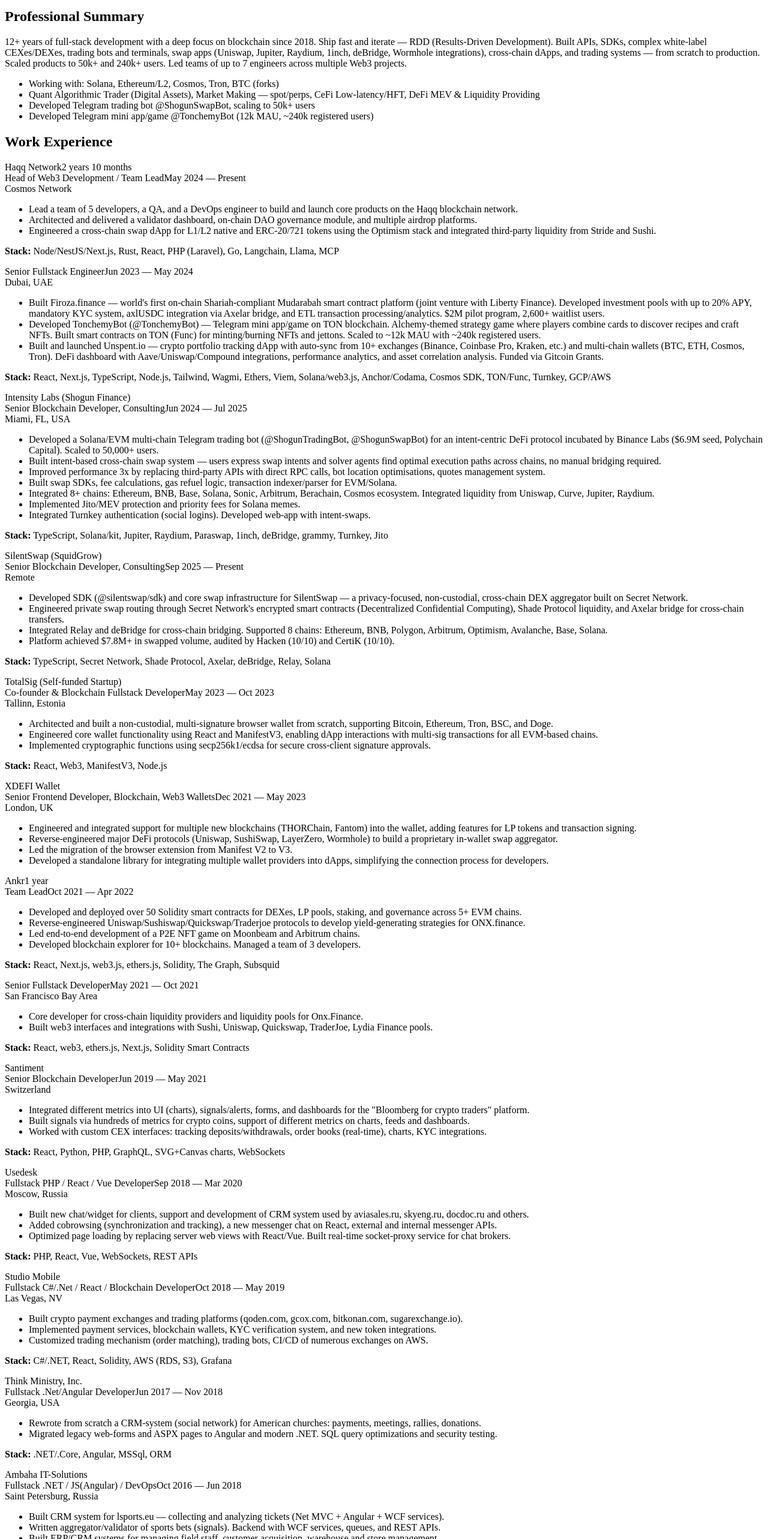
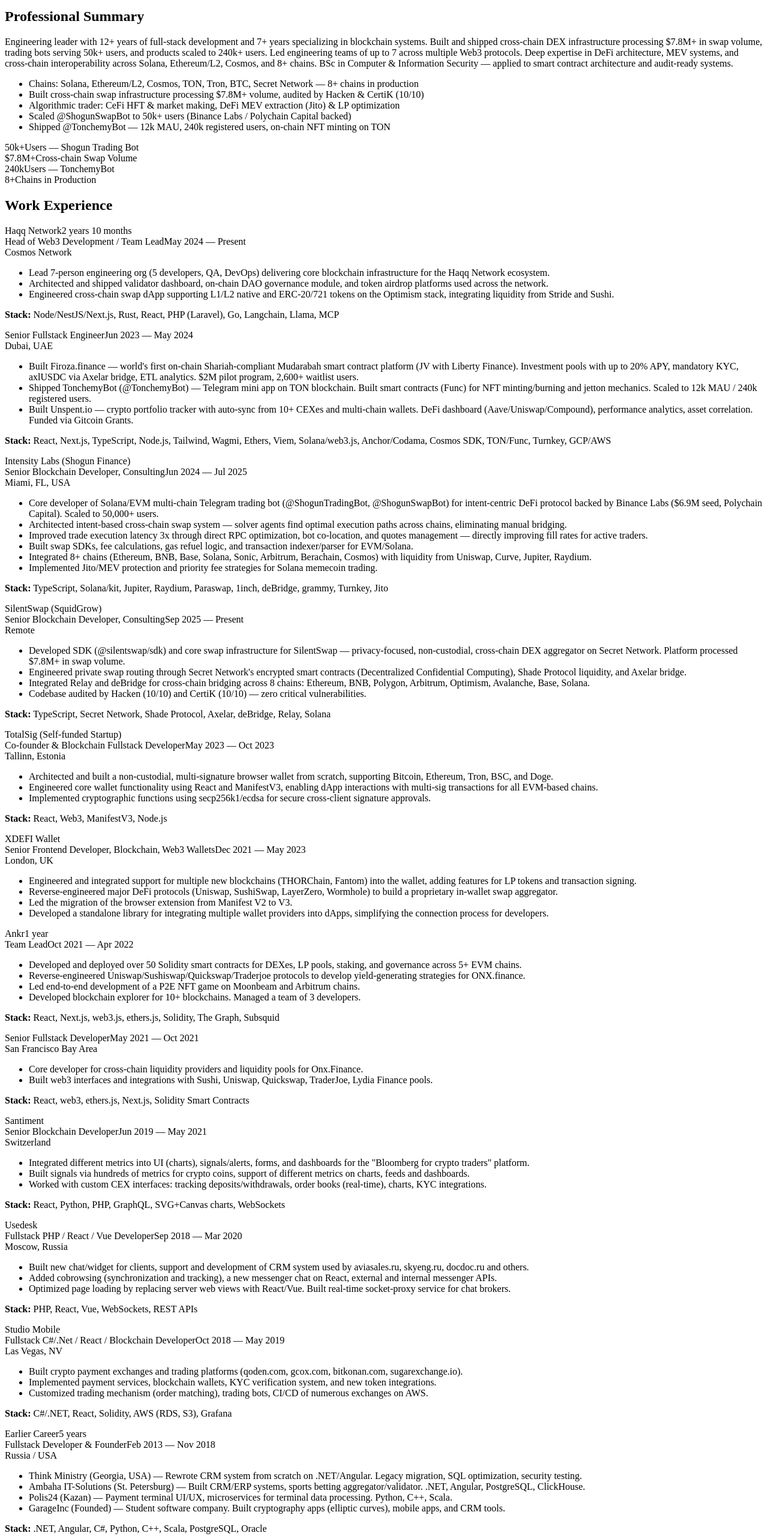
Before and after one commit to GarageInc/cv-template, a React (Vite) app: page / in a window 1280 px wide. Shown: the part 234-2800 px from the top of the page at 60% size. Built offline with nearby package versions, Linux system fonts and the light colour scheme; the HTML template or start-up script is replaced by a standard one.

Commit message:
Update resume content and layout: revised job title and description, added achievements section with key metrics, and adjusted location to Dubai. Enhanced CSS for achievements display and improved overall presentation.

```diff
--- a/src/App.css
+++ b/src/App.css
@@ -232,6 +232,42 @@
   line-height: 1.55;
   color: var(--color-text);
   margin-bottom: 0.25rem;
+}
+
+/* ─── Key Achievements ─── */
+.achievements-grid {
+  display: grid;
+  grid-template-columns: repeat(4, 1fr);
+  gap: 0.75rem;
+  margin-bottom: 1.75rem;
+  padding: 1rem 0;
+  border-bottom: 1px solid var(--color-border-light);
+}
+
+.achievement-card {
+  display: flex;
+  flex-direction: column;
+  align-items: center;
+  text-align: center;
+  padding: 0.75rem 0.5rem;
+  border: 1px solid var(--color-border-light);
+  border-radius: 4px;
+}
+
+.achievement-metric {
+  font-size: 1.35rem;
+  font-weight: 700;
+  color: var(--color-accent);
+  line-height: 1.2;
+  font-family: -apple-system, BlinkMacSystemFont, 'Segoe UI', sans-serif;
+}
+
+.achievement-label {
+  font-size: 0.75rem;
+  color: var(--color-text-muted);
+  margin-top: 0.25rem;
+  line-height: 1.3;
+  font-family: -apple-system, BlinkMacSystemFont, 'Segoe UI', sans-serif;
 }
 
 /* ─── Experience ─── */
@@ -480,6 +516,10 @@
     flex-direction: column;
     gap: 0;
   }
+
+  .achievements-grid {
+    grid-template-columns: repeat(2, 1fr);
+  }
 }
 
 /* ─── PDF Mode ─── */
@@ -515,6 +555,20 @@
   grid-template-columns: repeat(3, 1fr);
 }
 
+.pdf-mode .achievements-grid {
+  gap: 0.5rem;
+  margin-bottom: 1.25rem;
+  padding: 0.75rem 0;
+}
+
+.pdf-mode .achievement-metric {
+  font-size: 1.1rem;
+}
+
+.pdf-mode .achievement-label {
+  font-size: 0.7rem;
+}
+
 /* ─── Print ─── */
 @media print {
   body {
--- a/src/App.tsx
+++ b/src/App.tsx
@@ -104,6 +104,16 @@
             ))}
           </ul>
         </section>
+
+        {/* Key Achievements */}
+        <div className="achievements-grid">
+          {resumeData.achievements.map((a, i) => (
+            <div key={i} className="achievement-card">
+              <span className="achievement-metric">{a.metric}</span>
+              <span className="achievement-label">{a.label}</span>
+            </div>
+          ))}
+        </div>
 
         {/* Work Experience */}
         <section className="doc-section" id="experience">
--- a/src/data/resumeData.ts
+++ b/src/data/resumeData.ts
@@ -22,9 +22,14 @@
   level: string;
 }
 
+export interface Achievement {
+  metric: string;
+  label: string;
+}
+
 export const resumeData = {
   name: 'Rinat Fihtengolts',
-  title: 'Senior Web3 Engineer | Fullstack Developer | Head of Engineering',
+  title: 'Head of Engineering | Senior Web3 Engineer | Cross-Chain Systems',
   location: 'Dubai, UAE; Moscow, Russia',
 
   contact: {
@@ -37,14 +42,22 @@
   },
 
   summary:
-    '12+ years of full-stack development with a deep focus on blockchain since 2018. Ship fast and iterate — RDD (Results-Driven Development). Built APIs, SDKs, complex white-label CEXes/DEXes, trading bots and terminals, swap apps (Uniswap, Jupiter, Raydium, 1inch, deBridge, Wormhole integrations), cross-chain dApps, and trading systems — from scratch to production. Scaled products to 50k+ and 240k+ users. Led teams of up to 7 engineers across multiple Web3 projects.',
+    'Engineering leader with 12+ years of full-stack development and 7+ years specializing in blockchain systems. Built and shipped cross-chain DEX infrastructure processing $7.8M+ in swap volume, trading bots serving 50k+ users, and products scaled to 240k+ users. Led engineering teams of up to 7 across multiple Web3 protocols. Deep expertise in DeFi architecture, MEV systems, and cross-chain interoperability across Solana, Ethereum/L2, Cosmos, and 8+ chains. BSc in Computer & Information Security — applied to smart contract architecture and audit-ready systems.',
 
   highlights: [
-    'Working with: Solana, Ethereum/L2, Cosmos, Tron, BTC (forks)',
-    'Quant Algorithmic Trader (Digital Assets), Market Making — spot/perps, CeFi Low-latency/HFT, DeFi MEV & Liquidity Providing',
-    'Developed Telegram trading bot @ShogunSwapBot, scaling to 50k+ users',
-    'Developed Telegram mini app/game @TonchemyBot (12k MAU, ~240k registered users)',
+    'Chains: Solana, Ethereum/L2, Cosmos, TON, Tron, BTC, Secret Network — 8+ chains in production',
+    'Built cross-chain swap infrastructure processing $7.8M+ volume, audited by Hacken & CertiK (10/10)',
+    'Algorithmic trader: CeFi HFT & market making, DeFi MEV extraction (Jito) & LP optimization',
+    'Scaled @ShogunSwapBot to 50k+ users (Binance Labs / Polychain Capital backed)',
+    'Shipped @TonchemyBot — 12k MAU, 240k registered users, on-chain NFT minting on TON',
   ],
+
+  achievements: [
+    { metric: '50k+', label: 'Users — Shogun Trading Bot' },
+    { metric: '$7.8M+', label: 'Cross-chain Swap Volume' },
+    { metric: '240k', label: 'Users — TonchemyBot' },
+    { metric: '8+', label: 'Chains in Production' },
+  ] as Achievement[],
 
   experience: [
     {
@@ -56,9 +69,9 @@
           period: 'May 2024 — Present',
           location: 'Cosmos Network',
           highlights: [
-            'Lead a team of 5 developers, a QA, and a DevOps engineer to build and launch core products on the Haqq blockchain network.',
-            'Architected and delivered a validator dashboard, on-chain DAO governance module, and multiple airdrop platforms.',
-            'Engineered a cross-chain swap dApp for L1/L2 native and ERC-20/721 tokens using the Optimism stack and integrated third-party liquidity from Stride and Sushi.',
+            'Lead 7-person engineering org (5 developers, QA, DevOps) delivering core blockchain infrastructure for the Haqq Network ecosystem.',
+            'Architected and shipped validator dashboard, on-chain DAO governance module, and token airdrop platforms used across the network.',
+            'Engineered cross-chain swap dApp supporting L1/L2 native and ERC-20/721 tokens on the Optimism stack, integrating liquidity from Stride and Sushi.',
           ],
           stack: 'Node/NestJS/Next.js, Rust, React, PHP (Laravel), Go, Langchain, Llama, MCP',
         },
@@ -67,9 +80,9 @@
           period: 'Jun 2023 — May 2024',
           location: 'Dubai, UAE',
           highlights: [
-            'Built Firoza.finance — world\'s first on-chain Shariah-compliant Mudarabah smart contract platform (joint venture with Liberty Finance). Developed investment pools with up to 20% APY, mandatory KYC system, axlUSDC integration via Axelar bridge, and ETL transaction processing/analytics. $2M pilot program, 2,600+ waitlist users.',
-            'Developed TonchemyBot (@TonchemyBot) — Telegram mini app/game on TON blockchain. Alchemy-themed strategy game where players combine cards to discover recipes and craft NFTs. Built smart contracts on TON (Func) for minting/burning NFTs and jettons. Scaled to ~12k MAU with ~240k registered users.',
-            'Built and launched Unspent.io — crypto portfolio tracking dApp with auto-sync from 10+ exchanges (Binance, Coinbase Pro, Kraken, etc.) and multi-chain wallets (BTC, ETH, Cosmos, Tron). DeFi dashboard with Aave/Uniswap/Compound integrations, performance analytics, and asset correlation analysis. Funded via Gitcoin Grants.',
+            'Built Firoza.finance — world\'s first on-chain Shariah-compliant Mudarabah smart contract platform (JV with Liberty Finance). Investment pools with up to 20% APY, mandatory KYC, axlUSDC via Axelar bridge, ETL analytics. $2M pilot program, 2,600+ waitlist users.',
+            'Shipped TonchemyBot (@TonchemyBot) — Telegram mini app on TON blockchain. Built smart contracts (Func) for NFT minting/burning and jetton mechanics. Scaled to 12k MAU / 240k registered users.',
+            'Built Unspent.io — crypto portfolio tracker with auto-sync from 10+ CEXes and multi-chain wallets. DeFi dashboard (Aave/Uniswap/Compound), performance analytics, asset correlation. Funded via Gitcoin Grants.',
           ],
           stack: 'React, Next.js, TypeScript, Node.js, Tailwind, Wagmi, Ethers, Viem, Solana/web3.js, Anchor/Codama, Cosmos SDK, TON/Func, Turnkey, GCP/AWS',
         },
@@ -83,13 +96,12 @@
           period: 'Jun 2024 — Jul 2025',
           location: 'Miami, FL, USA',
           highlights: [
-            'Developed a Solana/EVM multi-chain Telegram trading bot (@ShogunTradingBot, @ShogunSwapBot) for an intent-centric DeFi protocol incubated by Binance Labs ($6.9M seed, Polychain Capital). Scaled to 50,000+ users.',
-            'Built intent-based cross-chain swap system — users express swap intents and solver agents find optimal execution paths across chains, no manual bridging required.',
-            'Improved performance 3x by replacing third-party APIs with direct RPC calls, bot location optimisations, quotes management system.',
-            'Built swap SDKs, fee calculations, gas refuel logic, transaction indexer/parser for EVM/Solana.',
-            'Integrated 8+ chains: Ethereum, BNB, Base, Solana, Sonic, Arbitrum, Berachain, Cosmos ecosystem. Integrated liquidity from Uniswap, Curve, Jupiter, Raydium.',
-            'Implemented Jito/MEV protection and priority fees for Solana memes.',
-            'Integrated Turnkey authentication (social logins). Developed web-app with intent-swaps.',
+            'Core developer of Solana/EVM multi-chain Telegram trading bot (@ShogunTradingBot, @ShogunSwapBot) for intent-centric DeFi protocol backed by Binance Labs ($6.9M seed, Polychain Capital). Scaled to 50,000+ users.',
+            'Architected intent-based cross-chain swap system — solver agents find optimal execution paths across chains, eliminating manual bridging.',
+            'Improved trade execution latency 3x through direct RPC optimization, bot co-location, and quotes management — directly improving fill rates for active traders.',
+            'Built swap SDKs, fee calculations, gas refuel logic, and transaction indexer/parser for EVM/Solana.',
+            'Integrated 8+ chains (Ethereum, BNB, Base, Solana, Sonic, Arbitrum, Berachain, Cosmos) with liquidity from Uniswap, Curve, Jupiter, Raydium.',
+            'Implemented Jito/MEV protection and priority fee strategies for Solana memecoin trading.',
           ],
           stack: 'TypeScript, Solana/kit, Jupiter, Raydium, Paraswap, 1inch, deBridge, grammy, Turnkey, Jito',
         },
@@ -103,10 +115,10 @@
           period: 'Sep 2025 — Present',
           location: 'Remote',
           highlights: [
-            'Developed SDK (@silentswap/sdk) and core swap infrastructure for SilentSwap — a privacy-focused, non-custodial, cross-chain DEX aggregator built on Secret Network.',
-            'Engineered private swap routing through Secret Network\'s encrypted smart contracts (Decentralized Confidential Computing), Shade Protocol liquidity, and Axelar bridge for cross-chain transfers.',
-            'Integrated Relay and deBridge for cross-chain bridging. Supported 8 chains: Ethereum, BNB, Polygon, Arbitrum, Optimism, Avalanche, Base, Solana.',
-            'Platform achieved $7.8M+ in swapped volume, audited by Hacken (10/10) and CertiK (10/10).',
+            'Developed SDK (@silentswap/sdk) and core swap infrastructure for SilentSwap — privacy-focused, non-custodial, cross-chain DEX aggregator on Secret Network. Platform processed $7.8M+ in swap volume.',
+            'Engineered private swap routing through Secret Network\'s encrypted smart contracts (Decentralized Confidential Computing), Shade Protocol liquidity, and Axelar bridge.',
+            'Integrated Relay and deBridge for cross-chain bridging across 8 chains: Ethereum, BNB, Polygon, Arbitrum, Optimism, Avalanche, Base, Solana.',
+            'Codebase audited by Hacken (10/10) and CertiK (10/10) — zero critical vulnerabilities.',
           ],
           stack: 'TypeScript, Secret Network, Shade Protocol, Axelar, deBridge, Relay, Solana',
         },
@@ -221,78 +233,20 @@
       ],
     },
     {
-      company: 'Think Ministry, Inc.',
+      company: 'Earlier Career',
+      totalDuration: '5 years',
       roles: [
         {
-          title: 'Fullstack .Net/Angular Developer',
-          period: 'Jun 2017 — Nov 2018',
-          location: 'Georgia, USA',
+          title: 'Fullstack Developer & Founder',
+          period: 'Feb 2013 — Nov 2018',
+          location: 'Russia / USA',
           highlights: [
-            'Rewrote from scratch a CRM-system (social network) for American churches: payments, meetings, rallies, donations.',
-            'Migrated legacy web-forms and ASPX pages to Angular and modern .NET. SQL query optimizations and security testing.',
+            'Think Ministry (Georgia, USA) — Rewrote CRM system from scratch on .NET/Angular. Legacy migration, SQL optimization, security testing.',
+            'Ambaha IT-Solutions (St. Petersburg) — Built CRM/ERP systems, sports betting aggregator/validator. .NET, Angular, PostgreSQL, ClickHouse.',
+            'Polis24 (Kazan) — Payment terminal UI/UX, microservices for terminal data processing. Python, C++, Scala.',
+            'GarageInc (Founded) — Student software company. Built cryptography apps (elliptic curves), mobile apps, and CRM tools.',
           ],
-          stack: '.NET/.Core, Angular, MSSql, ORM',
-        },
-      ],
-    },
-    {
-      company: 'Ambaha IT-Solutions',
-      roles: [
-        {
-          title: 'Fullstack .NET / JS(Angular) / DevOps',
-          period: 'Oct 2016 — Jun 2018',
-          location: 'Saint Petersburg, Russia',
-          highlights: [
-            'Built CRM system for lsports.eu — collecting and analyzing tickets (Net MVC + Angular + WCF services).',
-            'Written aggregator/validator of sports bets (signals). Backend with WCF services, queues, and REST APIs.',
-            'Built ERP/CRM systems for managing field staff, customer acquisition, warehouse and store management.',
-          ],
-          stack: '.NET MVC, Angular, WCF, PostgreSQL, ClickHouse',
-        },
-      ],
-    },
-    {
-      company: 'Polis24',
-      roles: [
-        {
-          title: 'Software Engineer (FullStack)',
-          period: 'Sep 2015 — Oct 2016',
-          location: 'Kazan, Russia',
-          highlights: [
-            'Developed custom UI/UX for payment terminal (Actionscript, Python, C++, bash) for CTP policies and payments.',
-            'Built microservices for data processing from payment terminals (Scala). Developed admin panels for technicians and operators.',
-          ],
-          stack: 'JavaScript, Python, C++, Scala, ActionScript',
-        },
-      ],
-    },
-    {
-      company: 'BARS GROUP',
-      roles: [
-        {
-          title: 'ASP.NET + Ext.js Developer',
-          period: 'Oct 2014 — Jun 2015',
-          location: 'Kazan, Russia',
-          highlights: [
-            'Developed and supported budget reporting systems as web applications on ASP.NET MVC.',
-            'Designed database structures, migrations, stored procedures with Oracle and PostgreSQL via NHibernate ORM.',
-          ],
-          stack: 'ASP.NET MVC, C#, ExtJS 3, jQuery, Oracle, PostgreSQL',
-        },
-      ],
-    },
-    {
-      company: 'GarageInc',
-      roles: [
-        {
-          title: 'Self Employed Software Engineer',
-          period: 'Feb 2013 — Nov 2015',
-          location: 'Kazan, Russia',
-          highlights: [
-            'Founded a small student company for software development — mobile apps, warehouse accounting systems, CRM tools.',
-            'Built cryptography applications (elliptic curves, cryptographic protocols), search algorithm optimizations (bi/tri-grams, Levenshtein).',
-            'TCP/IP and UDP stack projects: multi-threaded servers, site parsing/crawling tools.',
-          ],
+          stack: '.NET, Angular, C#, Python, C++, Scala, PostgreSQL, Oracle',
         },
       ],
     },
@@ -338,6 +292,14 @@
         'CEX Integrations', 'Trading Bots',
       ],
     },
+    {
+      category: 'Security & Auditing',
+      skills: [
+        'Smart Contract Security', 'Audit Readiness (Hacken, CertiK)',
+        'Cryptographic Protocols (secp256k1, ECDSA)', 'Information Security',
+        'MEV Protection', 'Access Control Patterns',
+      ],
+    },
   ] as SkillGroup[],
 
   education: {
```
Also changed, not shown: index.html (+7 -7 lines).
